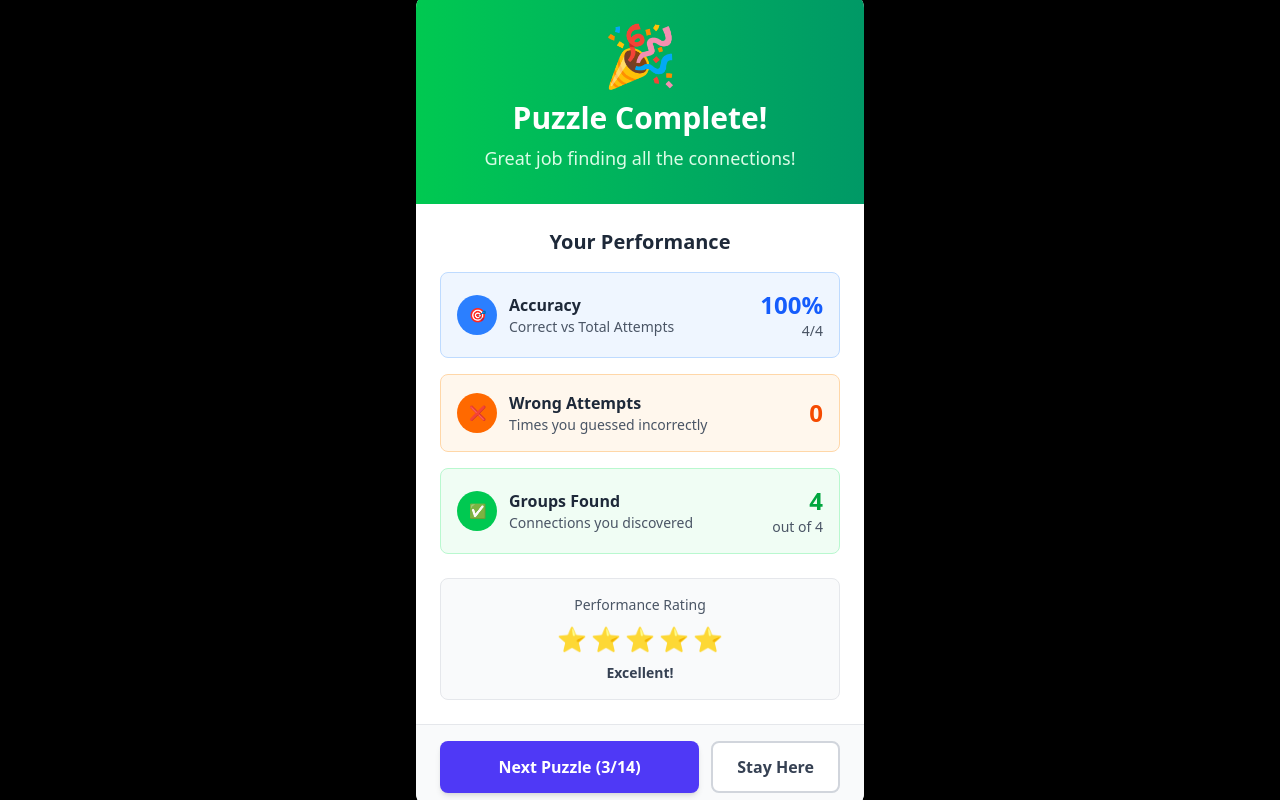
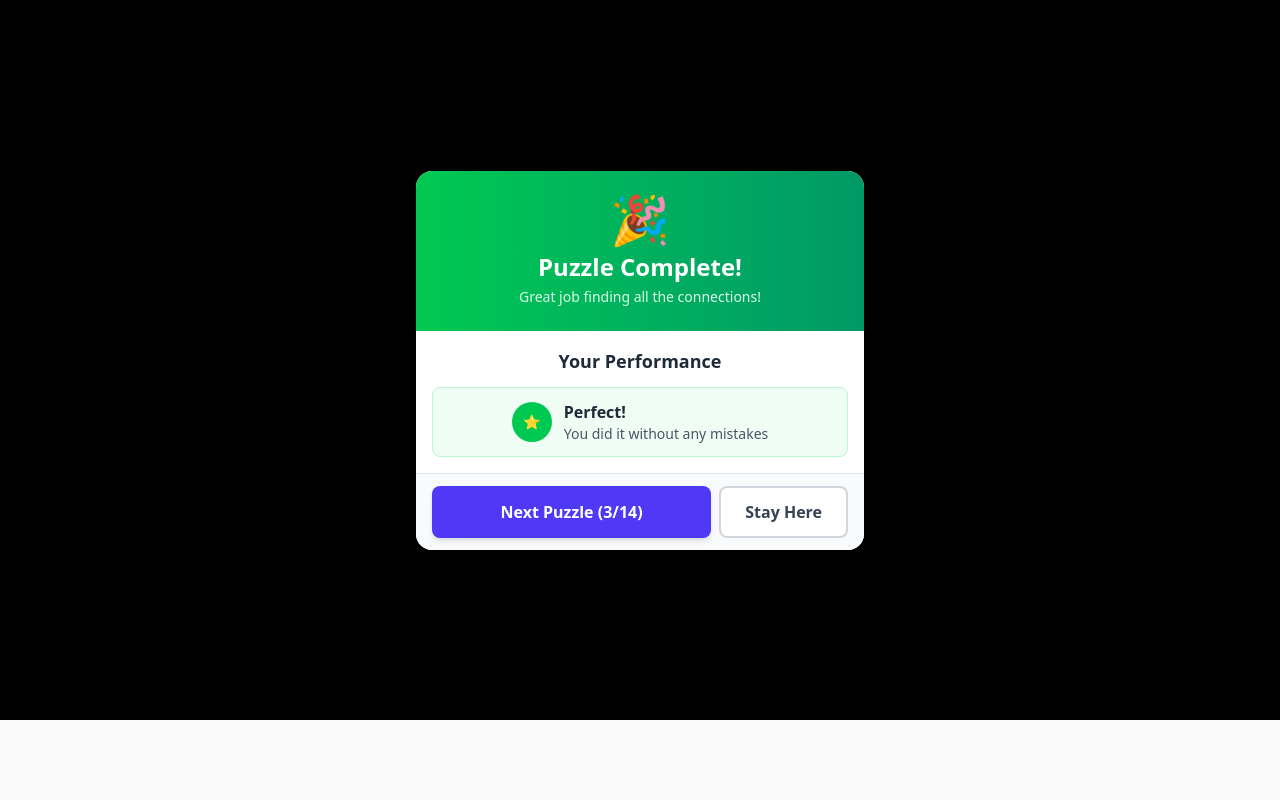
Before and after one commit to Crushford/pokemon-connections, a React (Vite) app in the folder frontend/: page /1/complete in a window 1280 px wide. Built offline with nearby package versions, Linux system fonts and the light colour scheme.

Commit message:
remove useless shit in completion modal

```diff
--- a/frontend/src/components/CompletionModal.tsx
+++ b/frontend/src/components/CompletionModal.tsx
@@ -22,126 +22,89 @@ export default function CompletionModal({
   if (!isOpen) return null
 
   const isLastPuzzle = currentPuzzleIndex >= totalPuzzles - 1
-  const accuracy = stats.completedGroups > 0
-    ? Math.round((stats.completedGroups / (stats.completedGroups + stats.incorrectAttempts)) * 100)
-    : 0
 
   return (
-    <div className="fixed inset-0 bg-black bg-opacity-50 flex items-center justify-center z-50 p-4">
-      <div className="bg-white rounded-2xl shadow-2xl max-w-md w-full mx-4 overflow-hidden">
+    <div className="max-h-[90vh] fixed inset-0 bg-black bg-opacity-50 flex items-center justify-center z-50 p-4">
+      <div className="bg-white rounded-2xl shadow-2xl max-w-md w-full mx-4  overflow-hidden flex flex-col">
         {/* Header */}
-        <div className="bg-gradient-to-r from-green-500 to-emerald-600 px-6 py-8 text-center">
-          <div className="text-6xl mb-4">🎉</div>
-          <h2 className="text-3xl font-bold text-white mb-2">
+        <div className="bg-gradient-to-r from-green-500 to-emerald-600 px-4 py-4 md:py-6 text-center flex-shrink-0">
+          <div className="text-3xl md:text-5xl mb-1 md:mb-2">🎉</div>
+          <h2 className="text-xl md:text-2xl font-bold text-white mb-1">
             Puzzle Complete!
           </h2>
-          <p className="text-green-100 text-lg">
+          <p className="text-green-100 text-xs md:text-sm">
             Great job finding all the connections!
           </p>
         </div>
 
-        {/* Stats Section */}
-        <div className="px-6 py-6">
-          <h3 className="text-xl font-bold text-gray-800 mb-4 text-center">
+        {/* Stats Section - Scrollable */}
+        <div className="px-4 py-3 md:py-4 overflow-y-auto flex-1 min-h-0">
+          <h3 className="text-lg font-bold text-gray-800 mb-3 text-center">
             Your Performance
           </h3>
 
-          <div className="space-y-4">
-            {/* Accuracy */}
-            <div className="flex items-center justify-between p-4 bg-blue-50 rounded-lg border border-blue-200">
-              <div className="flex items-center gap-3">
-                <div className="w-10 h-10 bg-blue-500 rounded-full flex items-center justify-center">
-                  <span className="text-white font-bold text-sm">🎯</span>
-                </div>
-                <div>
-                  <p className="font-semibold text-gray-800">Accuracy</p>
-                  <p className="text-sm text-gray-600">Correct vs Total Attempts</p>
+          <div className="space-y-2 md:space-y-3">
+            {stats.incorrectAttempts === 0 ? (
+              /* Perfect Score */
+              <div className="flex items-center justify-center p-2 md:p-3 bg-green-50 rounded-lg border border-green-200">
+                <div className="flex items-center gap-2 md:gap-3">
+                  <div className="w-8 h-8 md:w-10 md:h-10 bg-green-500 rounded-full flex items-center justify-center">
+                    <span className="text-white font-bold text-xs md:text-sm">
+                      ⭐
+                    </span>
+                  </div>
+                  <div>
+                    <p className="font-semibold text-gray-800 text-sm md:text-base">
+                      Perfect!
+                    </p>
+                    <p className="text-xs md:text-sm text-gray-600">
+                      You did it without any mistakes
+                    </p>
+                  </div>
                 </div>
               </div>
-              <div className="text-right">
-                <p className="text-2xl font-bold text-blue-600">{accuracy}%</p>
-                <p className="text-sm text-gray-600">
-                  {stats.completedGroups}/{stats.completedGroups + stats.incorrectAttempts}
-                </p>
-              </div>
-            </div>
-
-            {/* Incorrect Attempts */}
-            <div className="flex items-center justify-between p-4 bg-orange-50 rounded-lg border border-orange-200">
-              <div className="flex items-center gap-3">
-                <div className="w-10 h-10 bg-orange-500 rounded-full flex items-center justify-center">
-                  <span className="text-white font-bold text-sm">❌</span>
+            ) : (
+              /* Incorrect Attempts */
+              <div className="flex items-center justify-between p-2 md:p-3 bg-orange-50 rounded-lg border border-orange-200">
+                <div className="flex items-center gap-2 md:gap-3">
+                  <div className="w-8 h-8 md:w-10 md:h-10 bg-orange-500 rounded-full flex items-center justify-center">
+                    <span className="text-white font-bold text-xs md:text-sm">
+                      ❌
+                    </span>
+                  </div>
+                  <div>
+                    <p className="font-semibold text-gray-800 text-sm md:text-base">
+                      Wrong Attempts
+                    </p>
+                    <p className="text-xs md:text-sm text-gray-600">
+                      Times you guessed incorrectly
+                    </p>
+                  </div>
                 </div>
-                <div>
-                  <p className="font-semibold text-gray-800">Wrong Attempts</p>
-                  <p className="text-sm text-gray-600">Times you guessed incorrectly</p>
+                <div className="text-right">
+                  <p className="text-xl md:text-2xl font-bold text-orange-600">
+                    {stats.incorrectAttempts}
+                  </p>
                 </div>
               </div>
-              <div className="text-right">
-                <p className="text-2xl font-bold text-orange-600">{stats.incorrectAttempts}</p>
-              </div>
-            </div>
-
-            {/* Groups Found */}
-            <div className="flex items-center justify-between p-4 bg-green-50 rounded-lg border border-green-200">
-              <div className="flex items-center gap-3">
-                <div className="w-10 h-10 bg-green-500 rounded-full flex items-center justify-center">
-                  <span className="text-white font-bold text-sm">✅</span>
-                </div>
-                <div>
-                  <p className="font-semibold text-gray-800">Groups Found</p>
-                  <p className="text-sm text-gray-600">Connections you discovered</p>
-                </div>
-              </div>
-              <div className="text-right">
-                <p className="text-2xl font-bold text-green-600">{stats.completedGroups}</p>
-                <p className="text-sm text-gray-600">out of {stats.totalGroups}</p>
-              </div>
-            </div>
-          </div>
-
-          {/* Performance Rating */}
-          <div className="mt-6 p-4 bg-gray-50 rounded-lg border border-gray-200">
-            <div className="text-center">
-              <p className="text-sm font-medium text-gray-600 mb-2">Performance Rating</p>
-              <div className="flex justify-center gap-1 mb-2">
-                {[1, 2, 3, 4, 5].map((star) => (
-                  <span
-                    key={star}
-                    className={`text-2xl ${
-                      star <= Math.ceil(accuracy / 20)
-                        ? 'text-yellow-400'
-                        : 'text-gray-300'
-                    }`}
-                  >
-                    ⭐
-                  </span>
-                ))}
-              </div>
-              <p className="text-sm font-semibold text-gray-700">
-                {accuracy >= 80 ? 'Excellent!' :
-                 accuracy >= 60 ? 'Good Job!' :
-                 accuracy >= 40 ? 'Not Bad!' :
-                 'Keep Trying!'}
-              </p>
-            </div>
+            )}
           </div>
         </div>
 
         {/* Action Buttons */}
-        <div className="px-6 py-4 bg-gray-50 border-t border-gray-200">
-          <div className="flex gap-3">
+        <div className="px-4 py-3 bg-gray-50 border-t border-gray-200 flex-shrink-0">
+          <div className="flex flex-col md:flex-row gap-2">
             {!isLastPuzzle ? (
               <>
                 <button
                   onClick={onNextPuzzle}
-                  className="flex-1 bg-indigo-600 text-white font-semibold py-3 px-4 rounded-lg hover:bg-indigo-700 active:bg-indigo-800 transition-colors duration-200 shadow-md hover:shadow-lg"
+                  className="flex-1 bg-indigo-600 text-white font-semibold py-2 md:py-3 px-4 rounded-lg hover:bg-indigo-700 active:bg-indigo-800 transition-colors duration-200 shadow-md hover:shadow-lg text-sm md:text-base"
                 >
                   Next Puzzle ({currentPuzzleIndex + 2}/{totalPuzzles})
                 </button>
                 <button
                   onClick={onClose}
-                  className="px-6 py-3 border-2 border-gray-300 bg-white text-gray-700 font-semibold rounded-lg hover:bg-gray-50 hover:border-gray-400 active:bg-gray-100 transition-all duration-200"
+                  className="px-4 md:px-6 py-2 md:py-3 border-2 border-gray-300 bg-white text-gray-700 font-semibold rounded-lg hover:bg-gray-50 hover:border-gray-400 active:bg-gray-100 transition-all duration-200 text-sm md:text-base"
                 >
                   Stay Here
                 </button>
@@ -149,7 +112,7 @@ export default function CompletionModal({
             ) : (
               <button
                 onClick={onClose}
-                className="w-full bg-indigo-600 text-white font-semibold py-3 px-4 rounded-lg hover:bg-indigo-700 active:bg-indigo-800 transition-colors duration-200 shadow-md hover:shadow-lg"
+                className="w-full bg-indigo-600 text-white font-semibold py-2 md:py-3 px-4 rounded-lg hover:bg-indigo-700 active:bg-indigo-800 transition-colors duration-200 shadow-md hover:shadow-lg text-sm md:text-base"
               >
                 🎉 All Puzzles Complete!
               </button>
```
